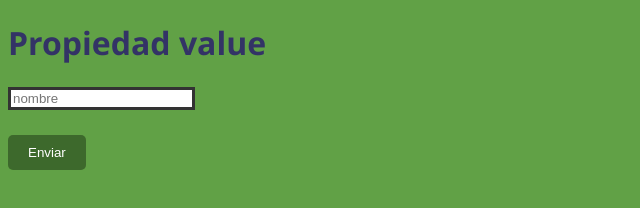
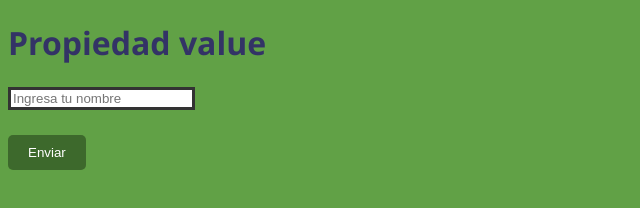
Before and after one commit to ZUNIGA-777/value, a plain HTML site: page index.html in a window 1280 px wide. Shown: the full height of the page, 0-640 px from the left. Drawn offline with Linux system fonts and the light colour scheme.

Commit message:
Update index.html

```diff
--- a/index.html
+++ b/index.html
@@ -9,7 +9,7 @@
 <body>
     <h1>Propiedad value</h1>
     <form>
-        <input type="text" placeholder="nombre" id="entrada">
+        <input type="text" placeholder="Ingresa tu nombre" id="entrada">
     </form>
     <button id="btn">Enviar</button>
     <script src="./app.js"></script>
```
